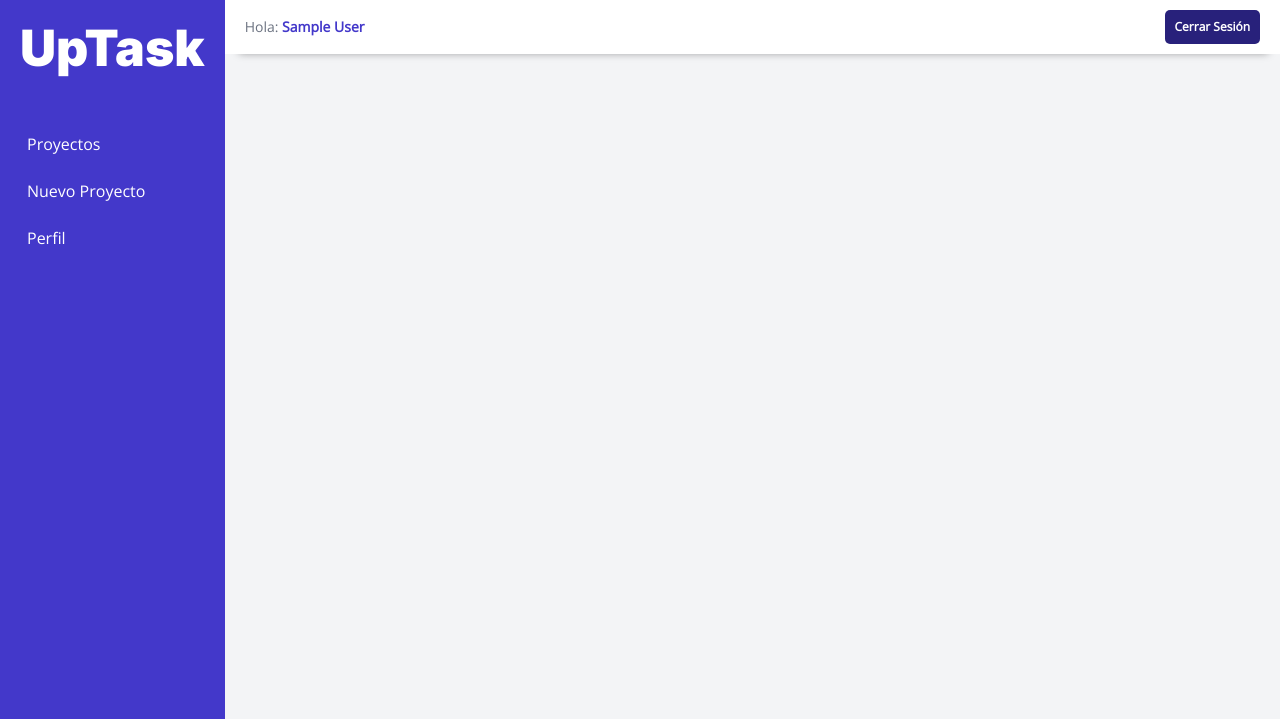
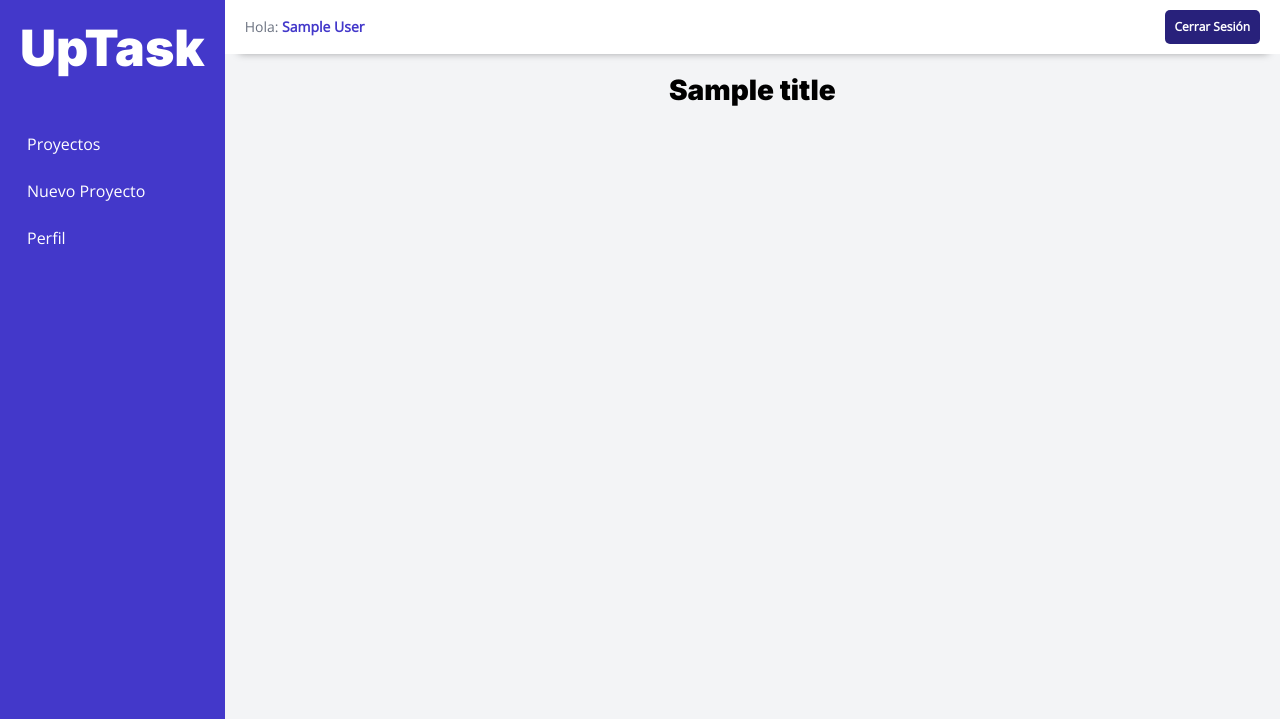
Before and after one commit to ArturoHDZG/UpTask, a PHP site: template views/dashboard/index.php in a window 1280 px wide. Shown: the top 719 px of the page. Run offline with PHP 8.4, Linux system fonts and the light colour scheme; the visitor is signed in with stand-in values (Sample User, id 1); the template is opened without the code that fills it: most values are stand-ins (such as "Sample title", 1, 10 or a date in 2020).

Commit message:
Dashboard CSS complete

```diff
--- a/controllers/DashboardController.php
+++ b/controllers/DashboardController.php
@@ -12,7 +12,7 @@ class DashboardController
     isAuth();
 
     $router->render('dashboard/index', [
-      'title' => 'Dashboard',
+      'title' => 'Proyectos',
     ]);
   }
 }
--- a/src/scss/dashboard/_dashboard.scss
+++ b/src/scss/dashboard/_dashboard.scss
@@ -6,6 +6,15 @@
 
   .principal { flex: 1; }
 
+  .contenido {
+    padding: 2rem;
+
+    .nombre-pagina {
+      font-size: 2.8rem;
+      text-align: center;
+    }
+  }
+
   @include m.tablet {
     display: flex;
     height: 90vh;
--- a/src/scss/dashboard/_sidebar.scss
+++ b/src/scss/dashboard/_sidebar.scss
@@ -22,7 +22,7 @@
       transition-property: background-color;
       transition-duration: 300ms;
 
-      &:hover {
+      &:hover, &.activo {
         background-color: darken(v.$indigo, 20%);
         border-radius: .5rem;
       }
--- a/views/dashboard/index.php
+++ b/views/dashboard/index.php
@@ -6,5 +6,8 @@
 
     <?php include_once __DIR__. '/../templates/bar.php'; ?>
 
+    <div class="contenido">
+      <h2 class="nombre-pagina"><?php echo $title; ?></h2>
+    </div>
   </div>
 </div>
--- a/views/templates/sidebar.php
+++ b/views/templates/sidebar.php
@@ -2,8 +2,8 @@
   <h2>UpTask</h2>
 
   <nav class="sidebar-nav">
-    <a href="/dashboard">Proyectos</a>
-    <a href="/crear">Nuevo Proyecto</a>
-    <a href="/perfil">Perfil</a>
+    <a class="<?php echo ($title === 'Proyectos') ? 'activo' : ''; ?>" href="/dashboard">Proyectos</a>
+    <a class="<?php echo ($title === '') ? 'activo' : ''; ?>" href="/crear">Nuevo Proyecto</a>
+    <a class="<?php echo ($title === '') ? 'activo' : ''; ?>" href="/perfil">Perfil</a>
   </nav>
 </aside>
```
Also changed, not shown: public/build/css/app.css.
